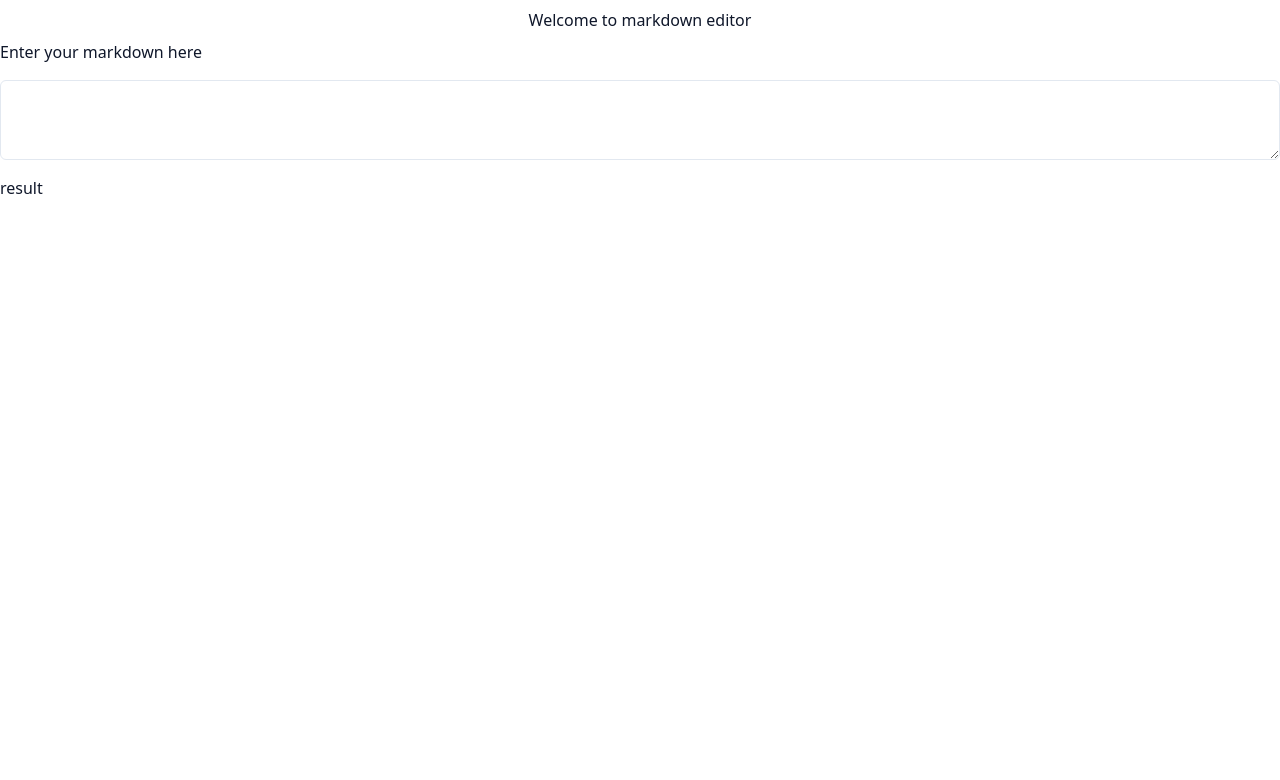
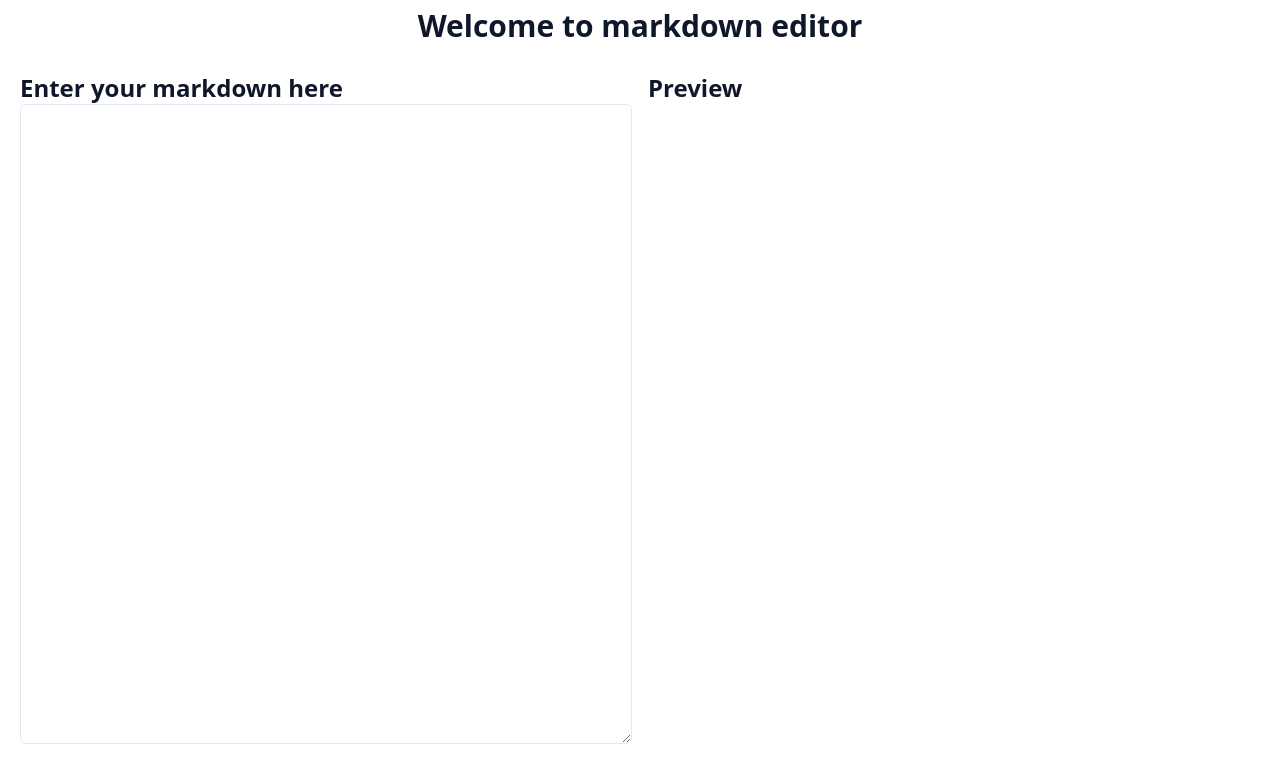
Before and after one commit to PrakharGupta016/markdown-editor, a React (Create React App) app: page / in a window 1280 px wide. Shown: the top 780 px of the page. Built offline with nearby package versions, Linux system fonts and the light colour scheme.

Commit message:
Markdown feature (#2)
* shadcn setup

* handler setup

* handler parsing

* logic changes

* header map added

* grid and linebreak added

* logic changes

```diff
--- a/src/components/markdown-editor/markdownEditor.tsx
+++ b/src/components/markdown-editor/markdownEditor.tsx
@@ -2,30 +2,39 @@ import { useState } from "react";
 import { Textarea } from "../common/shadcn/TextArea";
 import Layers from "../common/styled-components/layers";
 import parse from "html-react-parser";
+import { headingStyles } from "@/helpers/helpers";
 
-const trimHashes = (hashString: string) => {
-  const ch: string = "#";
-  const sz: number = hashString.length;
-  let idx = -1;
-  let text = hashString;
-  for (let i = 0; i < sz; i++) {
-    if (hashString.charAt(i) == ch) {
-      idx = i;
-    } else break;
-  }
+const convertMarkdown = (markdown: string) => {
 
-  if (idx < 6 && idx >= 0) {
-    text =
-      `<h${idx + 1}>` + hashString.substring(idx + 1, sz) + `</h${idx + 1}>`;
-  }
+  let text = markdown;
 
+  // Handle headings (e.g., #, ##, ###, etc.)
+  text = text.replace(/^(#{1,6})\s(.*)/gm, (_, hashes, content) => {
+    const level = hashes.length;
+    return `<h${level} class="${headingStyles[level]}">${content}</h${level}>`;
+  });
+
+  // Convert blockquotes (e.g., "> quote")
+  text = text.replace(/^\> (.*)$/gm, "<blockquote classname='p-4 my-4 bg-gray-50 border-l-4 border-gray-300 dark:border-gray-500 dark:bg-gray-800'><p classname='text-xl italic font-medium leading-relaxed text-gray-900 dark:text-white'>$1</p></blockquote>");
+
+  // Convert bold and italic markdown
   text = text.replace(/\*\*\*(.*?)\*\*\*/g, "<strong><em>$1</em></strong>");
+  text = text.replace(/\*\*(.*?)\*\*|__(.*?)__/g, "<strong>$1$2</strong>");
+  text = text.replace(/\*(.*?)\*|_(.*?)_/g, "<em>$1$2</em>");
+  text = text.replace(/^\s*$/gm,'<br/>')
+  //code
+  text = text.replace(/\`(.*?)\`/g, "<code>$1</code>");
+  //strike
+  text = text.replace(/\~\~(.*?)\~\~/g, "<strike>$1</strike>");
+  //link
+  text = text.replace(/\[(.*?)\]\((.*?)\)/g,'<a href=$2>$1</a>')
+  text = text.replace(/^\d+\.\s+(.*)/gm, '<li>$1</li>');
 
-  // Convert Bold
-  text = text.replace(/\*\*(.*?)\*\*|__(.*?)__/g, "<strong>$1$2</strong>");
+// If needed, wrap the whole list in <ol> tags
+  text = text.replace(/(<li>.*<\/li>)/gms, '<ol>$1</ol>');
 
-  // Convert Italic
-  text = text.replace(/\*(.*?)\*|_(.*?)_/g, "<em>$1$2</em>");
+  // Wrap standalone lines with <p> tags (except if they are headings or blockquotes)
+  text = text.replace(/^(?!<h|<blockquote|<br|<ol)(.*)$/gm, "<p>$1</p>");
 
   return text;
 };
@@ -34,26 +43,31 @@ const MarkDownEditor = () => {
   const [markdownString, setMarkDownString] = useState("");
   const [result, setResult] = useState("");
 
-  const convertMarkdown = (markdown: string) => {
-    const lines = markdown.split("\n");
-    const filteredLines = lines.filter((val) => val !== "");
-    let result = filteredLines.map((val) => trimHashes(val));
-    const stringResult = result.join("\n");
-    console.log(result);
-    setResult((prev) => stringResult);
+  const onChangeHandler = (markdown: string) => {
+    const result :string  = convertMarkdown(markdown)
+    setResult((prev) => result);
     setMarkDownString((prev) => markdown);
   };
 
   return (
     <>
       <Layers>
-        <h1>Enter your markdown here </h1>
-        <Textarea
-          value={markdownString}
-          onChange={(e) => convertMarkdown(e.target.value)}
-        />
-        <h1>result</h1>
-        <div>{parse(result)}</div>
+        <div className="p-5 grid grid-cols-2 gap-4">
+          <div>
+            <h1 className={headingStyles[2]}>Enter your markdown here </h1>
+            <Textarea
+              className="min-h-[80vh]"
+              value={markdownString}
+              onChange={(e) => onChangeHandler(e.target.value)}
+            />
+          </div>
+          <div>
+            <h1 className={headingStyles[2]}>Preview</h1>
+            <div>
+              {parse(result)}
+            </div>
+          </div>
+        </div>
       </Layers>
     </>
   );
--- a/src/components/navigation/naviagation.tsx
+++ b/src/components/navigation/naviagation.tsx
@@ -1,7 +1,8 @@
+import { headingStyles } from "@/helpers/helpers";
 
 const Navigation = ()=>{
     return(<div className="flex justify-center p-2">
-            <div>Welcome to markdown editor</div>
+            <h1 className={headingStyles[1]}>Welcome to markdown editor</h1>
     </div>)
 }
 export default Navigation;
--- /dev/null
+++ b/src/helpers/helpers.tsx
@@ -0,0 +1,8 @@
+export const headingStyles: { [key: number]: string } = {
+    1: "text-3xl font-bold",
+    2: "text-2xl font-semibold",
+    3: "text-xl font-semibold",
+    4: "text-lg font-medium",
+    5: "text-base font-medium",
+    6: "text-sm font-medium",
+  };
--- a/tsconfig.json
+++ b/tsconfig.json
@@ -1,6 +1,6 @@
 {
   "compilerOptions": {
-    "target": "es5",
+    "target": "ES2023",
     "lib": [
       "dom",
       "dom.iterable",
```
